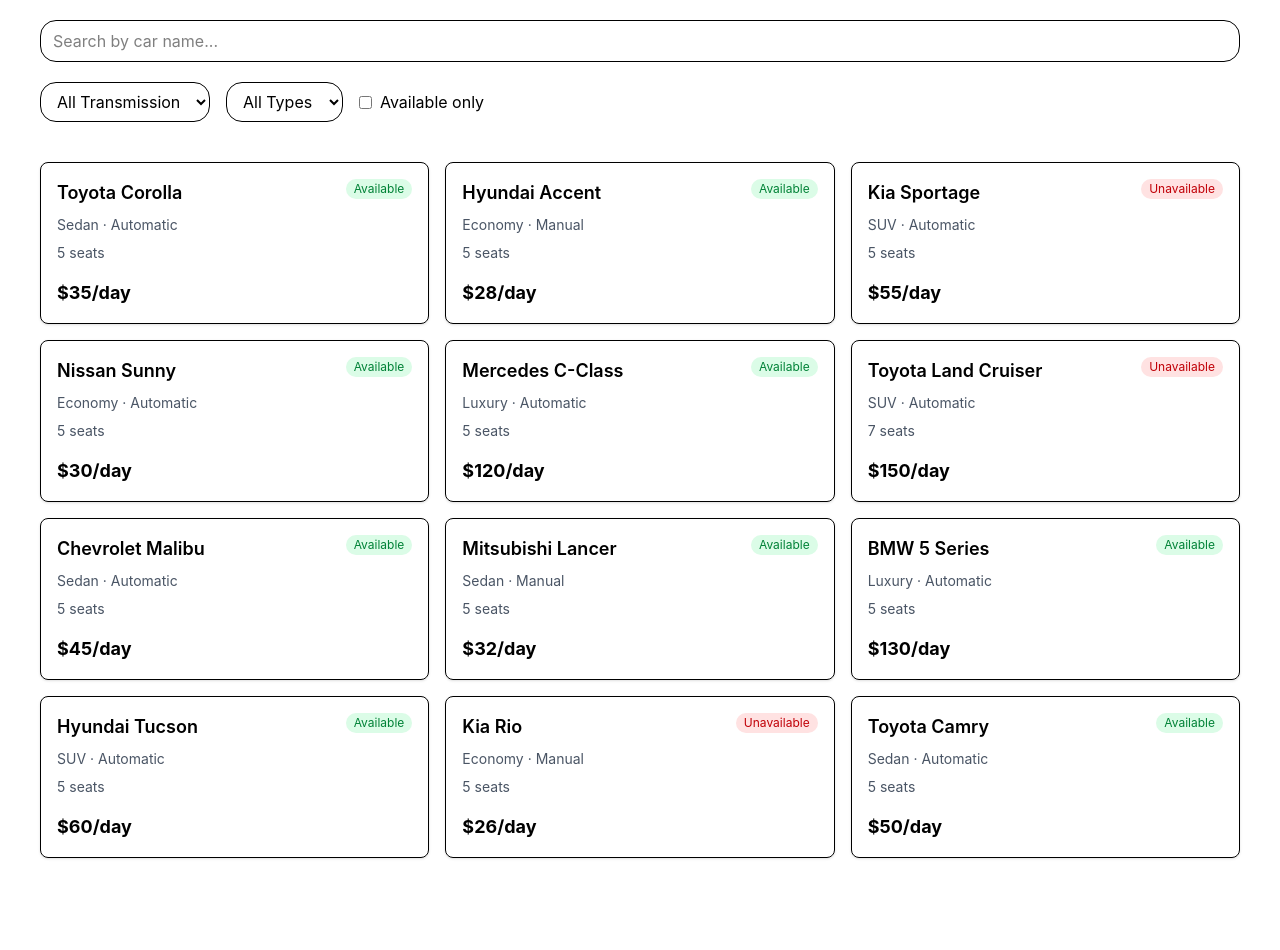
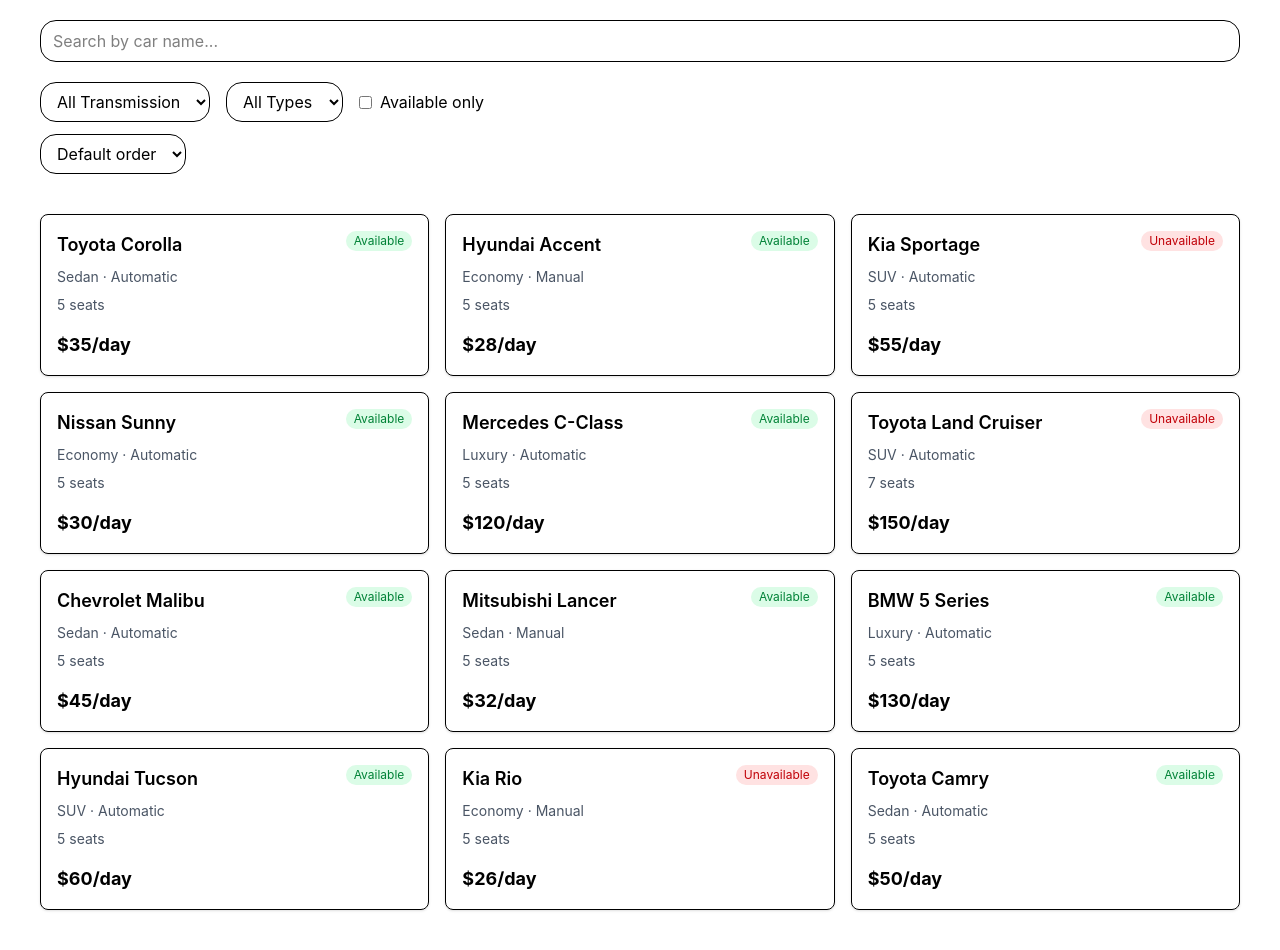
Before and after one commit to Baim55/Drigo-car-browser, a React (Vite) app: page / in a window 1280 px wide. Before the commit the page ends 898 px from the top, so only its background shows below. Built offline with nearby package versions, Linux system fonts and the light colour scheme.

Commit message:
add price sorting

```diff
--- a/src/App.jsx
+++ b/src/App.jsx
@@ -5,23 +5,27 @@
 import useDebounce from "./hooks/useDebounce";
 import filterCars from "./utils/filterCars";
 import FilterBar from "./components/FilterBar";
+import sortCars from "./utils/sortCars";
+import SortSelect from "./components/SortSelect";
 
 function App() {
   const [search, setSearch] = useState("");
   const [transmission, setTransmission] = useState("All");
   const [type, setType] = useState("All");
   const [availableOnly, setAvailableOnly] = useState(false);
+  const [sort, setSort] = useState("none");
 
   const debouncedSearch = useDebounce(search, 300);
 
   const filteredCars = useMemo(() => {
-    return filterCars(cars, {
+    const filtered = filterCars(cars, {
       search: debouncedSearch,
       transmission,
       type,
       availableOnly,
     });
-  }, [debouncedSearch, transmission, type, availableOnly]);
+    return sortCars(filtered, sort);
+  }, [debouncedSearch, transmission, type, availableOnly, sort]);
 
   return (
     <div className="container">
@@ -34,6 +38,7 @@
         availableOnly={availableOnly}
         onAvailableOnlyChange={setAvailableOnly}
       />
+      <SortSelect sort={sort} onSortChange={setSort} />
       <CarGrid cars={filteredCars} />
     </div>
   );
--- /dev/null
+++ b/src/components/SortSelect.jsx
@@ -0,0 +1,15 @@
+function SortSelect({ sort, onSortChange }) {
+  return (
+    <select
+      value={sort}
+      onChange={(e) => onSortChange(e.target.value)}
+      className="mt-3 border rounded-2xl px-3 py-2"
+    >
+      <option value="">Default order</option>
+      <option value="low-high">Low to High</option>
+      <option value="high-low">High to Low</option>
+    </select>
+  );
+}
+
+export default SortSelect;
--- /dev/null
+++ b/src/utils/sortCars.js
@@ -0,0 +1,11 @@
+function sortCars(cars, sort) {
+  if (sort === "low-high") {
+    return [...cars].sort((a, b) => a.pricePerDay - b.pricePerDay);
+  }
+  if (sort === "high-low") {
+    return [...cars].sort((a, b) => b.pricePerDay - a.pricePerDay);
+  }
+  return cars;
+}
+
+export default sortCars;
```
